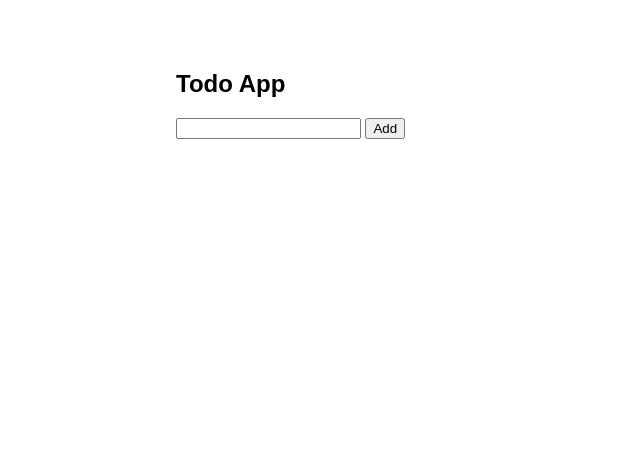
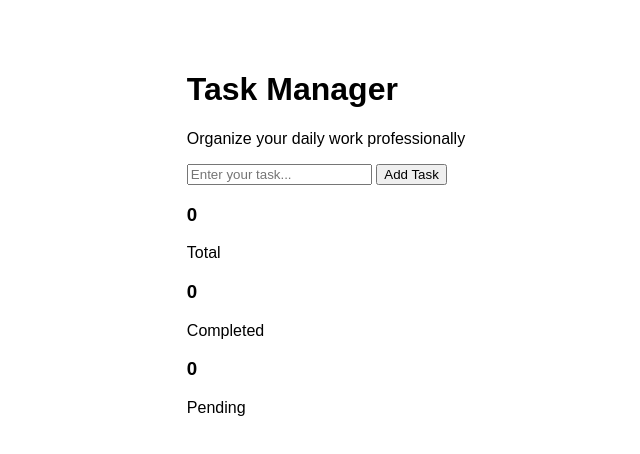
Before and after one commit to ROHITTRAATHOOD/To-Do-App, a plain HTML site: page index.html in a window 1280 px wide. Shown: the whole page, without its empty margins (314-954 px from the left). Drawn offline with Linux system fonts and the light colour scheme.

Commit message:
Revamp HTML structure for Professional Todo App
Updated the Todo App HTML structure and styling.

```diff
--- a/index.html
+++ b/index.html
@@ -1,20 +1,65 @@
 <!DOCTYPE html>
-<html>
+<html lang="en">
 <head>
-  <title>Todo App</title>
+  <meta charset="UTF-8" />
+  <meta name="viewport" content="width=device-width, initial-scale=1.0"/>
+  <title>Professional Todo App</title>
+
+  <!-- Google Font -->
+  <link rel="preconnect" href="https://fonts.googleapis.com">
+  <link rel="preconnect" href="https://fonts.gstatic.com" crossorigin>
+  <link href="https://fonts.googleapis.com/css2?family=Poppins:wght@300;400;500;600;700&display=swap" rel="stylesheet">
+
+  <!-- CSS -->
   <link rel="stylesheet" href="style.css">
 </head>
 <body>
 
-<div class="container">
-  <h2>Todo App</h2>
+  <div class="app">
 
-  <input type="text" id="taskInput">
-  <button onclick="addTask()">Add</button>
+    <!-- Header -->
+    <div class="header">
+      <h1>Task Manager</h1>
+      <p>Organize your daily work professionally</p>
+    </div>
 
-  <ul id="taskList"></ul>
-</div>
+    <!-- Input Section -->
+    <div class="todo-input">
+      <input
+        type="text"
+        id="taskInput"
+        placeholder="Enter your task..."
+      />
 
-<script src="script.js"></script>
+      <button id="addBtn">
+        Add Task
+      </button>
+    </div>
+
+    <!-- Task Stats -->
+    <div class="stats">
+      <div class="stat-box">
+        <h3 id="totalTasks">0</h3>
+        <span>Total</span>
+      </div>
+
+      <div class="stat-box">
+        <h3 id="completedTasks">0</h3>
+        <span>Completed</span>
+      </div>
+
+      <div class="stat-box">
+        <h3 id="pendingTasks">0</h3>
+        <span>Pending</span>
+      </div>
+    </div>
+
+    <!-- Task List -->
+    <ul id="taskList"></ul>
+
+  </div>
+
+  <!-- JS -->
+  <script src="script.js"></script>
 </body>
 </html>
```
